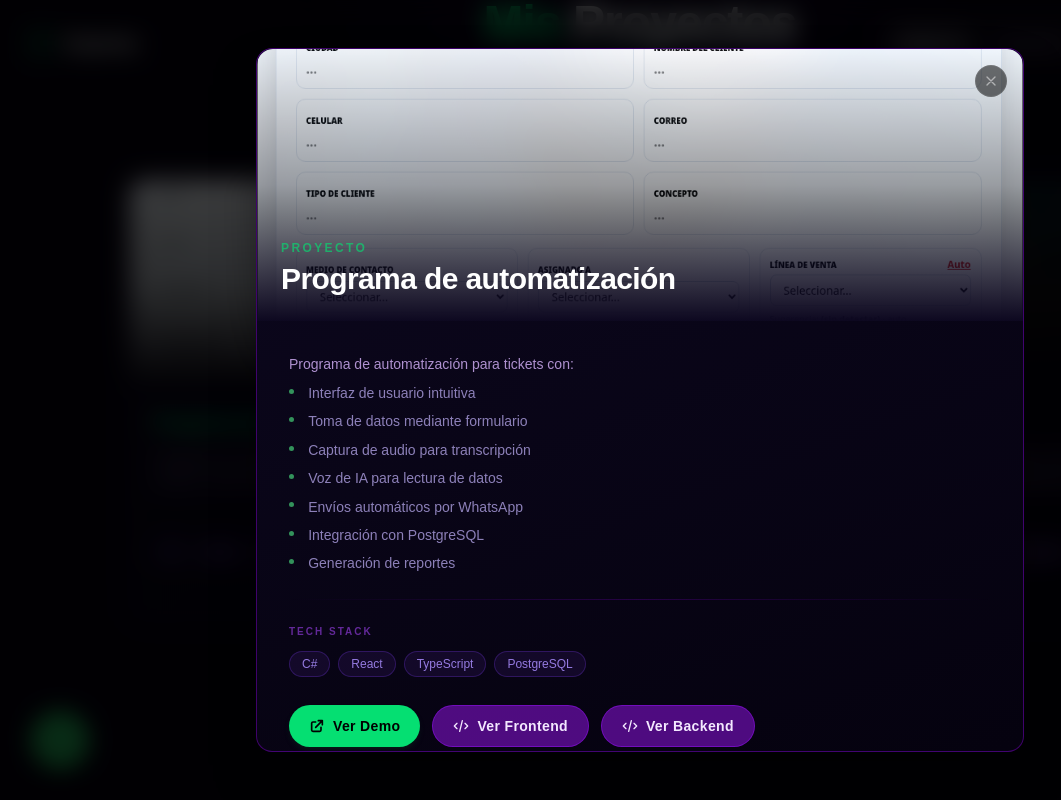
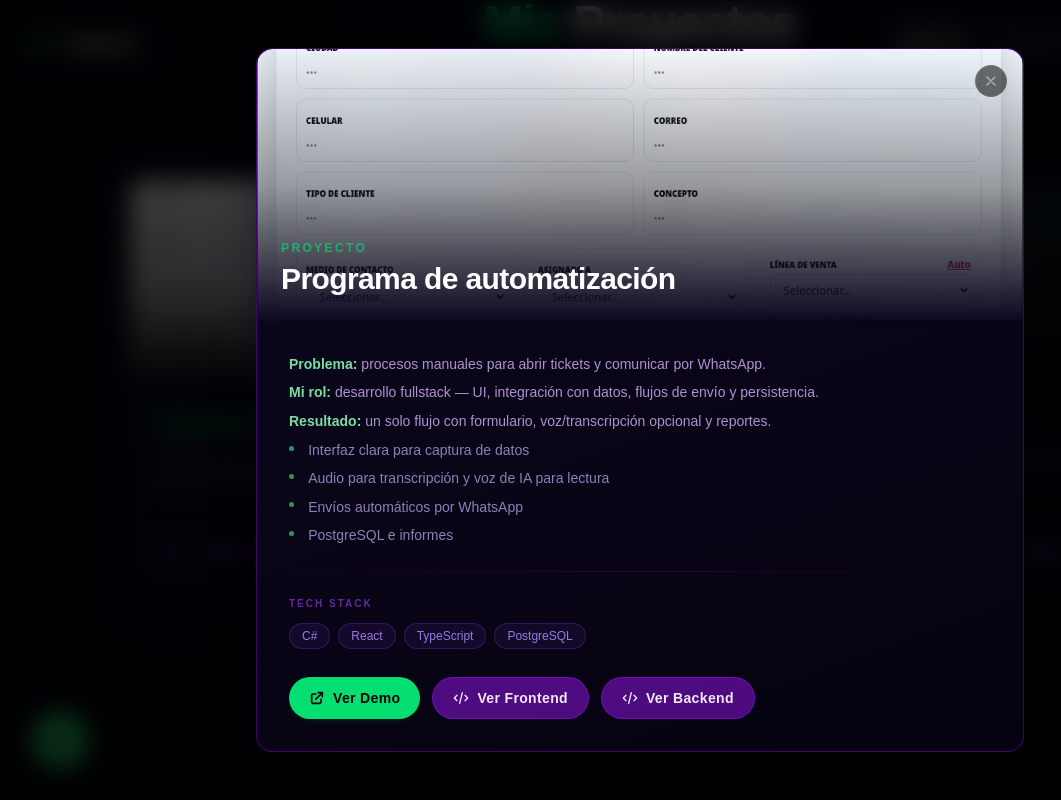
Before and after one commit to Zoyeras/portafolio, a React (Vite) app: page / in a window 1280 px wide. Both pictures are taken after a click on the button 379 px from the left and 2287 px from the top of the page. Shown: the part 1887-2687 px from the top of the page, without its empty margins (0-1061 px from the left). Built offline with nearby package versions, Linux system fonts and the light colour scheme.

Commit message:
upgrade of style and performance

```diff
--- a/index.html
+++ b/index.html
@@ -90,14 +90,14 @@
       property="og:description"
       content="Proyectos y experiencia en desarrollo fullstack con .NET, React, TypeScript y PostgreSQL."
     />
-    <meta property="og:image" content="https://portafolio-xi-three-59.vercel.app/imagenes/fotoMia-800.webp" />
+    <meta property="og:image" content="%SITE_URL%/imagenes/fotoMia-800.webp" />
     <meta name="twitter:card" content="summary_large_image" />
     <meta name="twitter:title" content="Samuel Loaiza | Portafolio Fullstack" />
     <meta
       name="twitter:description"
       content="Portafolio profesional con proyectos fullstack y enfoque en soluciones escalables."
     />
-    <meta name="twitter:image" content="https://portafolio-xi-three-59.vercel.app/imagenes/fotoMia-800.webp" />
+    <meta name="twitter:image" content="%SITE_URL%/imagenes/fotoMia-800.webp" />
     <title>Samuel Loaiza | Portafolio Fullstack</title>
   </head>
   <body>
--- a/package.json
+++ b/package.json
@@ -17,6 +17,7 @@
   },
   "devDependencies": {
     "@eslint/js": "^9.30.1",
+    "@types/node": "^25.5.2",
     "@types/react": "^19.1.8",
     "@types/react-dom": "^19.1.6",
     "@vitejs/plugin-react": "^4.6.0",
--- a/src/App.tsx
+++ b/src/App.tsx
@@ -14,6 +14,10 @@ function App() {
     return () => window.removeEventListener("scroll", handleScroll);
   }, []);
 
+  useEffect(() => {
+    document.documentElement.lang = language === "es" ? "es" : "en";
+  }, [language]);
+
   return (
     <div className="min-h-screen overflow-x-hidden text-white" style={{ background: "var(--bg-deep)" }}>
       <Navbar language={language} onLanguageChange={setLanguage} />
@@ -24,7 +28,7 @@ function App() {
       <footer className="py-8 px-6 border-t border-purple-900/25">
         <div className="max-w-7xl mx-auto flex flex-col sm:flex-row items-center justify-between gap-4">
           <span className="text-purple-600/35 text-xs tracking-widest uppercase" style={{ fontFamily: "var(--font-display)" }}>
-            © 2025 Samuel Loaiza
+            © {new Date().getFullYear()} Samuel Loaiza
           </span>
           <div className="flex items-center gap-1.5">
             <div className="w-1.5 h-1.5 rounded-full bg-green-400 animate-pulse" />
--- a/src/components/AboutSection.tsx
+++ b/src/components/AboutSection.tsx
@@ -1,4 +1,5 @@
 import { useEffect, useRef } from "react";
+import { featuredProjectCount } from "../data/portfolioProjects";
 import type { Language } from "../types/language";
 
 function useScrollReveal() {
@@ -96,7 +97,10 @@ const AboutSection = ({ language }: { language: Language }) => {
       ],
       stats: [
         { value: "1+ año", label: "Experiencia" },
-        { value: "4", label: "Proyectos" },
+        {
+          value: String(featuredProjectCount),
+          label: "Destacados",
+        },
         { value: "20", label: "Edad" },
       ],
     },
@@ -120,7 +124,10 @@ const AboutSection = ({ language }: { language: Language }) => {
       ],
       stats: [
         { value: "2+", label: "Years" },
-        { value: "10+", label: "Projects" },
+        {
+          value: String(featuredProjectCount),
+          label: "Featured",
+        },
         { value: "3", label: "Stacks" },
       ],
     },
--- a/src/components/ProjectsSection.tsx
+++ b/src/components/ProjectsSection.tsx
@@ -1,5 +1,9 @@
 import { useState, useEffect, useRef } from "react";
 import ProjectCard from "./ProjectCard";
+import {
+  portfolioProjects,
+  type PortfolioProject,
+} from "../data/portfolioProjects";
 import type { Language } from "../types/language";
 
 function useScrollReveal() {
@@ -51,7 +55,7 @@ const ProjectsSection = ({ language }: { language: Language }) => {
       title: "Mis",
       titleHighlight: "Proyectos",
       subtitle:
-        "Algunos de mis trabajos recientes donde he aplicado mis habilidades para resolver problemas reales.",
+        "Selección de trabajos recientes donde apliqué mis habilidades para resolver problemas reales.",
       close: "Cerrar",
       viewDemo: "Ver Demo",
       viewFrontend: "Ver Frontend",
@@ -64,7 +68,7 @@ const ProjectsSection = ({ language }: { language: Language }) => {
       title: "My",
       titleHighlight: "Projects",
       subtitle:
-        "Some of my recent work where I applied my skills to solve real-world problems.",
+        "Selected recent work where I applied my skills to solve real-world problems.",
       close: "Close",
       viewDemo: "View Demo",
       viewFrontend: "View Frontend",
@@ -74,51 +78,28 @@ const ProjectsSection = ({ language }: { language: Language }) => {
     },
   };
 
-  const text = copy[language];
+  const projects = portfolioProjects;
 
-  const projects = [
-    {
-      title: { es: "Programa de automatización", en: "Automation Program" },
-      description: {
-        es: "Programa de automatización para creación de tickets con interfaz de usuario, toma de datos con formulario y envíos de WhatsApp.",
-        en: "Automation program for ticket creation with UI, form-based data capture, and WhatsApp sending.",
-      },
-      image: "/imagenes/Capturas Proyectos/imgIAutomation.png",
-      technologies: ["C#", "React", "TypeScript", "PostgreSQL"],
-      details: {
-        es: `<p>Programa de automatización para tickets con:</p><ul><li>Interfaz de usuario intuitiva</li><li>Toma de datos mediante formulario</li><li>Captura de audio para transcripción</li><li>Voz de IA para lectura de datos</li><li>Envíos automáticos por WhatsApp</li><li>Integración con PostgreSQL</li><li>Generación de reportes</li></ul>`,
-        en: `<p>Automation ticketing platform with:</p><ul><li>Intuitive user interface</li><li>Form-based data capture</li><li>Audio capture for transcription</li><li>AI voice playback for collected data</li><li>Automated WhatsApp sending</li><li>PostgreSQL integration</li><li>Report generation</li></ul>`,
-      },
-      demoUrl: "https://ia-automation-frontend.vercel.app/",
-      frontendRepoUrl: "https://github.com/Zoyeras/IAutomation_frontend",
-      backendRepoUrl: "https://github.com/Zoyeras/IAutomation_backend",
-      guideUrl: undefined,
-    },
-    {
-      title: { es: "TaskManager", en: "TaskManager" },
-      description: {
-        es: "Aplicación completa de gestión de tareas con autenticación JWT, roles de usuario y administrador, desarrollada con .NET 10 (backend) y React + TypeScript (frontend).",
-        en: "Full-stack task management app with JWT authentication, user/admin roles, built with .NET 10 (backend) and React + TypeScript (frontend).",
-      },
-      image: "/imagenes/Capturas Proyectos/imgTaskManager.png",
-      technologies: [
-        "React",
-        "TypeScript",
-        ".NET 10",
-        "Entity Framework",
-        "PostgreSQL",
-        "JWT",
-      ],
-      details: {
-        es: `<p>Sistema completo de gestión de tareas con:</p><ul><li>Autenticación JWT con expiración configurable</li><li>Roles: administrador y usuario normal</li><li>Tablero Kanban con drag & drop</li><li>Backend .NET 10 con Entity Framework Core</li><li>Base de datos PostgreSQL</li></ul>`,
-        en: `<p>Complete task management system with:</p><ul><li>JWT authentication with configurable expiration</li><li>Admin and regular user roles</li><li>Kanban board with drag & drop</li><li>.NET 10 backend with Entity Framework Core</li><li>PostgreSQL database</li></ul>`,
-      },
-      demoUrl: undefined,
-      frontendRepoUrl: "https://github.com/Zoyeras/TaskManager_frontend",
-      backendRepoUrl: "https://github.com/Zoyeras/TaskManager_backend",
-      guideUrl: undefined,
-    },
-  ];
+  const baseText = copy[language];
+  const countIntro =
+    language === "es"
+      ? projects.length === 1
+        ? "Un proyecto destacado"
+        : `${projects.length} proyectos destacados`
+      : projects.length === 1
+        ? "One featured project"
+        : `${projects.length} featured projects`;
+
+  const text =
+    projects.length <= 2
+      ? {
+          ...baseText,
+          subtitle:
+            language === "es"
+              ? `${countIntro}: automatización con captura de datos y una app fullstack de gestión de tareas.`
+              : `${countIntro}: automation with data capture and a fullstack task-management app.`,
+        }
+      : baseText;
 
   const staggerDelays = ["delay-100", "delay-200", "delay-300", "delay-400"];
   const proj = selectedProject !== null ? projects[selectedProject] : null;
@@ -137,7 +118,7 @@ const ProjectsSection = ({ language }: { language: Language }) => {
   type Variant = "primary" | "secondary" | "ghost";
   type LinkBtn = { href: string; label: string; variant: Variant };
 
-  const getLinks = (p: (typeof projects)[0]): LinkBtn[] => {
+  const getLinks = (p: PortfolioProject): LinkBtn[] => {
     const links: LinkBtn[] = [];
     if (p.demoUrl && p.demoUrl !== "#")
       links.push({ href: p.demoUrl, label: text.viewDemo, variant: "primary" });
@@ -292,6 +273,15 @@ const ProjectsSection = ({ language }: { language: Language }) => {
                 dangerouslySetInnerHTML={{ __html: proj.details[language] }}
               />
 
+              {proj.noPublicDemoNote && !proj.demoUrl && (
+                <p
+                  className="text-xs text-purple-300/55 leading-relaxed border border-purple-700/25 rounded-xl px-4 py-3 bg-purple-950/35"
+                  style={{ fontFamily: "var(--font-display)" }}
+                >
+                  {proj.noPublicDemoNote[language]}
+                </p>
+              )}
+
               <div className="h-px bg-gradient-to-r from-transparent via-purple-700/25 to-transparent" />
 
               {/* Tech */}
@@ -376,6 +366,7 @@ const ProjectsSection = ({ language }: { language: Language }) => {
       {/* Estilos del modal */}
       <style>{`
         .modal-details p { color: rgb(216 180 254 / 0.8); margin-bottom: 0.35rem; }
+        .modal-details strong { color: rgb(134 239 172 / 0.92); font-weight: 700; }
         .modal-details ul { list-style: none; padding: 0; margin-top: 0.4rem; }
         .modal-details li {
           position: relative; padding-left: 1.2rem;
--- /dev/null
+++ b/src/data/portfolioProjects.ts
@@ -0,0 +1,77 @@
+import type { Language } from "../types/language";
+
+export type Localized = Record<Language, string>;
+
+export type PortfolioProject = {
+  title: Localized;
+  description: Localized;
+  image: string;
+  technologies: string[];
+  details: Localized;
+  demoUrl?: string;
+  frontendRepoUrl?: string;
+  backendRepoUrl?: string;
+  guideUrl?: string;
+  /** Shown in modal when there is no public demo (sets expectations). */
+  noPublicDemoNote?: Localized;
+};
+
+export const portfolioProjects: PortfolioProject[] = [
+  {
+    title: { es: "Programa de automatización", en: "Automation Program" },
+    description: {
+      es: "Automatizar la creación de tickets y el seguimiento por WhatsApp reduciendo pasos manuales y errores en la captura de datos.",
+      en: "Automate ticket creation and WhatsApp follow-up to cut manual steps and data-entry mistakes.",
+    },
+    image: "/imagenes/Capturas Proyectos/imgIAutomation.png",
+    technologies: ["C#", "React", "TypeScript", "PostgreSQL"],
+    details: {
+      es: `<p><strong>Problema:</strong> procesos manuales para abrir tickets y comunicar por WhatsApp.</p>
+<p><strong>Mi rol:</strong> desarrollo fullstack — UI, integración con datos, flujos de envío y persistencia.</p>
+<p><strong>Resultado:</strong> un solo flujo con formulario, voz/transcripción opcional y reportes.</p>
+<ul><li>Interfaz clara para captura de datos</li><li>Audio para transcripción y voz de IA para lectura</li><li>Envíos automáticos por WhatsApp</li><li>PostgreSQL e informes</li></ul>`,
+      en: `<p><strong>Problem:</strong> manual steps to open tickets and notify via WhatsApp.</p>
+<p><strong>My role:</strong> fullstack development — UI, data flows, messaging integration, persistence.</p>
+<p><strong>Outcome:</strong> one guided flow with optional voice/transcription and reporting.</p>
+<ul><li>Clear UI for structured data capture</li><li>Audio for transcription and AI voice readback</li><li>Automated WhatsApp delivery</li><li>PostgreSQL and report generation</li></ul>`,
+    },
+    demoUrl: "https://ia-automation-frontend.vercel.app/",
+    frontendRepoUrl: "https://github.com/Zoyeras/IAutomation_frontend",
+    backendRepoUrl: "https://github.com/Zoyeras/IAutomation_backend",
+  },
+  {
+    title: { es: "TaskManager", en: "TaskManager" },
+    description: {
+      es: "Gestionar tareas en equipo con roles, tablero Kanban y API segura — proyecto fullstack .NET + React.",
+      en: "Team task management with roles, a Kanban board, and a secure API — fullstack .NET + React project.",
+    },
+    image: "/imagenes/Capturas Proyectos/imgTaskManager.png",
+    technologies: [
+      "React",
+      "TypeScript",
+      ".NET 10",
+      "Entity Framework",
+      "PostgreSQL",
+      "JWT",
+    ],
+    details: {
+      es: `<p><strong>Problema:</strong> organizar trabajo con visibilidad por rol y cambios de estado controlados.</p>
+<p><strong>Mi rol:</strong> diseño e implementación del backend (JWT, EF, PostgreSQL) y del frontend (React, TypeScript).</p>
+<p><strong>Resultado:</strong> app con autenticación, permisos y tablero con drag & drop.</p>
+<ul><li>JWT con expiración configurable</li><li>Roles administrador y usuario</li><li>Kanban con drag & drop</li><li>Backend .NET 10 con Entity Framework Core</li></ul>`,
+      en: `<p><strong>Problem:</strong> organize work with role-based visibility and controlled status changes.</p>
+<p><strong>My role:</strong> backend (JWT, EF, PostgreSQL) and frontend (React, TypeScript) design and implementation.</p>
+<p><strong>Outcome:</strong> app with authentication, authorization, and a drag & drop board.</p>
+<ul><li>JWT with configurable expiration</li><li>Admin and user roles</li><li>Kanban with drag & drop</li><li>.NET 10 backend with Entity Framework Core</li></ul>`,
+    },
+    demoUrl: undefined,
+    frontendRepoUrl: "https://github.com/Zoyeras/TaskManager_frontend",
+    backendRepoUrl: "https://github.com/Zoyeras/TaskManager_backend",
+    noPublicDemoNote: {
+      es: "No hay demo pública en línea; puedes revisar el código y el flujo en los repositorios de GitHub.",
+      en: "There is no public live demo; explore the code and flow in the GitHub repositories.",
+    },
+  },
+];
+
+export const featuredProjectCount = portfolioProjects.length;
```
Also changed, not shown: vite.config.ts (+15 -1 lines), 1 other file (tests, documents, lock files or other folders).
